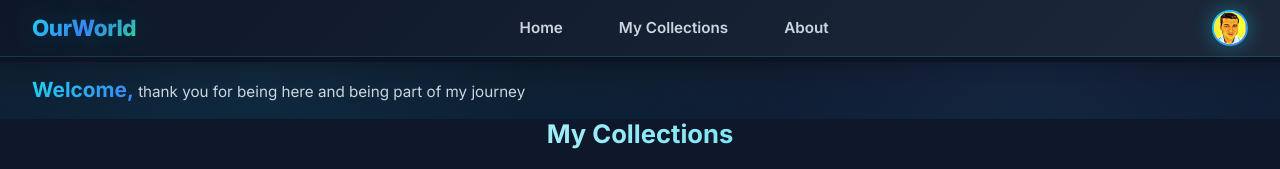
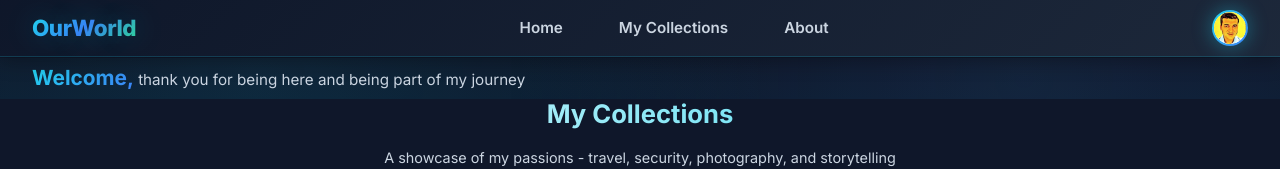
Before and after one commit to nepalboy/myworld, a React (Vite) app: page / in a window 1280 px wide. Shown: the top 169 px of the page. Built offline with nearby package versions, Linux system fonts and the light colour scheme.

Commit message:
Tighten homepage: ad below cards, smaller cards, max 3 tags

```diff
--- a/src/App.css
+++ b/src/App.css
@@ -104,8 +104,8 @@
   align-items: center;
   justify-content: flex-start;
   text-align: left;
-  padding: var(--spacing-sm) var(--spacing-lg);
-  margin-top: 62px;
+  padding: var(--spacing-xs) var(--spacing-lg);
+  margin-top: 58px;
   background: var(--gradient-dark);
   overflow: hidden;
 }
@@ -228,7 +228,7 @@
 
 .section-header {
   text-align: center;
-  margin: 0 0 var(--spacing-lg) 0;
+  margin: 0 0 var(--spacing-md) 0;
   padding: 0;
 }
 
@@ -249,7 +249,7 @@
 
 .projects-grid {
   display: grid;
-  grid-template-columns: repeat(auto-fill, minmax(250px, 1fr));
+  grid-template-columns: repeat(auto-fill, minmax(220px, 1fr));
   gap: var(--spacing-md);
   max-width: 1280px;
   margin: 0 auto;
```
